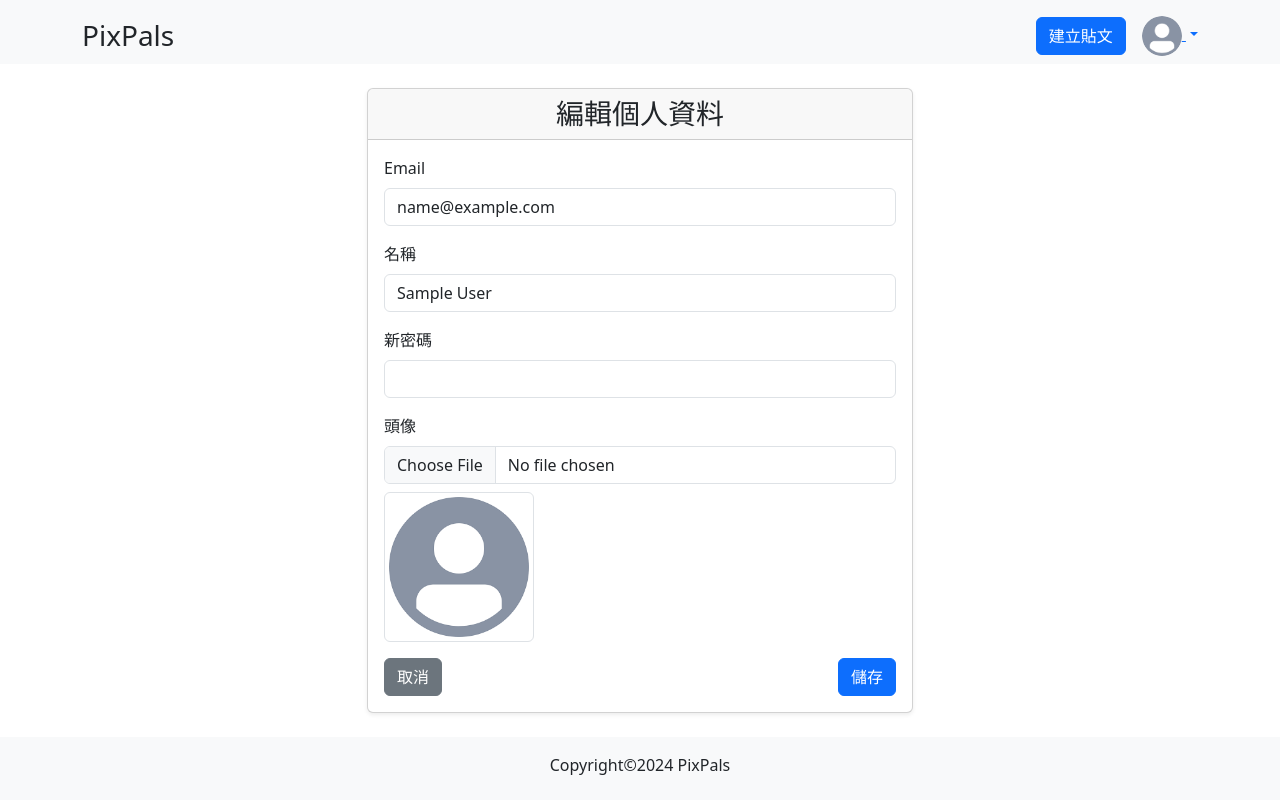
After one commit to flystar0526/Github_Project, a Flask app: page /user/edit in a window 1280 px wide. The commit adds this page. Run offline with Flask 3, Linux system fonts and the light colour scheme; the visitor is signed in with stand-in values (Sample User, id 1); some libraries are stand-ins or nearby versions.

Commit message:
add profile edit feature

```diff
--- a/app.py
+++ b/app.py
@@ -4,6 +4,7 @@ from flask_login import LoginManager, login_required, current_user
 from models import db, User, Post
 from config import Config
 from auth import auth_bp
+from user import user_bp
 
 app = Flask(__name__)
 app.config.from_object(Config)
@@ -21,6 +22,7 @@ def load_user(user_id):
 
 # Register Blueprints
 app.register_blueprint(auth_bp, url_prefix='/auth')
+app.register_blueprint(user_bp, url_prefix='/user')
 
 @app.route('/')
 @login_required
--- a/templates/layout.html
+++ b/templates/layout.html
@@ -37,7 +37,7 @@
               <a class="dropdown-item" href=""> 個人檔案 </a>
             </li>
             <li>
-              <a class="dropdown-item" href=""> 設定 </a>
+              <a class="dropdown-item" href="{{ url_for('user.edit_profile') }}"> 設定 </a>
             </li>
             <li>
               <a class="dropdown-item" href="{{ url_for('auth.logout') }}">
--- /dev/null
+++ b/templates/user/edit_profile.html
@@ -0,0 +1,78 @@
+{% extends "layout.html" %} {% block page_content %}
+<div class="row justify-content-center">
+  <div class="col-md-6">
+    <div class="card shadow-sm">
+      <div class="card-header text-center">
+        <h3 class="mb-0">編輯個人資料</h3>
+      </div>
+      <div class="card-body">
+        <form method="POST" enctype="multipart/form-data">
+          {{ form.csrf_token }}
+
+          <div class="mb-3">
+            {{ form.email.label(class_="form-label") }} {{
+            form.email(class_="form-control", readonly=True) }}
+          </div>
+
+          <div class="mb-3">
+            {{ form.name.label(class_="form-label") }} {{
+            form.name(class_="form-control") }} {% if form.name.errors %}
+            <div class="text-danger mt-1">{{ form.name.errors[0] }}</div>
+            {% endif %}
+          </div>
+
+          <div class="mb-3">
+            {{ form.password.label(class_="form-label") }} {{
+            form.password(class_="form-control") }} {% if form.password.errors
+            %}
+            <div class="text-danger mt-1">{{ form.password.errors[0] }}</div>
+            {% endif %}
+          </div>
+
+          <div class="mb-3">
+            <label for="avatar" class="form-label">頭像</label>
+            <input
+              type="file"
+              id="avatar"
+              name="avatar"
+              class="form-control"
+              onchange="previewImage(event)"
+            />
+            <img
+              id="avatar-preview"
+              src="{{
+                url_for('static', filename='avatars/' + (current_user.avatar or 'default-avatar.png'))
+              }}"
+              class="img-thumbnail mt-2"
+              width="150"
+              alt="頭像預覽"
+            />
+          </div>
+
+          <div class="d-flex justify-content-between">
+            <button
+              type="button"
+              class="btn btn-secondary"
+              onclick="history.back()"
+            >
+              取消
+            </button>
+            <button type="submit" class="btn btn-primary">儲存</button>
+          </div>
+        </form>
+      </div>
+    </div>
+  </div>
+</div>
+
+<script>
+  function previewImage(event) {
+    const reader = new FileReader();
+    reader.onload = function () {
+      const output = document.getElementById("avatar-preview");
+      output.src = reader.result;
+    };
+    reader.readAsDataURL(event.target.files[0]);
+  }
+</script>
+{% endblock %}
--- /dev/null
+++ b/user/__init__.py
@@ -0,0 +1,5 @@
+from flask import Blueprint
+
+user_bp = Blueprint('user', __name__, template_folder='templates/user')
+
+from user import routes
--- /dev/null
+++ b/user/routes.py
@@ -0,0 +1,62 @@
+import os
+import uuid
+from flask import render_template, redirect, url_for, flash, request, current_app, session
+from flask_login import current_user, login_required
+from werkzeug.utils import secure_filename
+from models import db, Post, PostLike, PostFavor
+from user import user_bp
+from utils.forms import EditProfileForm
+
+UPLOAD_FOLDER = 'static/avatars'
+
+@user_bp.route('/edit', methods=['GET', 'POST'])
+@login_required
+def edit_profile():
+    form = EditProfileForm()
+
+    # Save the previous page URL into the session
+    if request.method == 'GET':
+        session['previous_url'] = request.referrer or url_for('index')
+
+        # Pre-fill the form with default data
+        form.email.data = current_user.email
+        form.name.data = current_user.name
+
+    if form.validate_on_submit():
+        # Update user information
+        current_user.name = form.name.data
+
+        if form.password.data:
+            current_user.set_password(form.password.data)
+
+        # Handle avatar upload
+        if form.avatar.data:
+            avatar_file = form.avatar.data
+            original_filename = secure_filename(avatar_file.filename)
+            # Generate a unique filename using UUID and retain the file extension
+            unique_filename = f"{uuid.uuid4().hex}{os.path.splitext(original_filename)[1]}"
+            avatar_path = os.path.join(current_app.root_path, UPLOAD_FOLDER, unique_filename)
+
+            # Ensure the upload folder exists
+            os.makedirs(UPLOAD_FOLDER, exist_ok=True)
+            # Save the new avatar
+            avatar_file.save(avatar_path)
+
+            # Delete the old avatar (if not the default avatar)
+            if current_user.avatar and current_user.avatar != 'default-avatar.png':
+                old_avatar_path = os.path.join(current_app.root_path, UPLOAD_FOLDER, current_user.avatar)
+                if os.path.exists(old_avatar_path):
+                    os.remove(old_avatar_path)
+
+            # Update the avatar name in the database
+            current_user.avatar = unique_filename
+
+        # Commit the changes
+        db.session.commit()
+        flash('個人資料已更新', 'success')
+
+        # Retrieve the previous page URL from the session and redirect
+        previous_url = session.get('previous_url', url_for('index'))
+        return redirect(previous_url)
+
+    return render_template('user/edit_profile.html', form=form)
--- a/utils/forms.py
+++ b/utils/forms.py
@@ -22,3 +22,10 @@ class RegisterForm(FlaskForm):
     ])
     avatar = FileField('頭像')
     submit = SubmitField('註冊')
+
+class EditProfileForm(FlaskForm):
+    email = StringField('Email', render_kw={'readonly': True})
+    name = StringField('名稱', validators=[DataRequired(), Length(min=2, max=30)])
+    password = PasswordField('新密碼', validators=[Optional(), Length(min=8, max=128)])
+    avatar = FileField('頭像')
+    submit = SubmitField('儲存')
```
